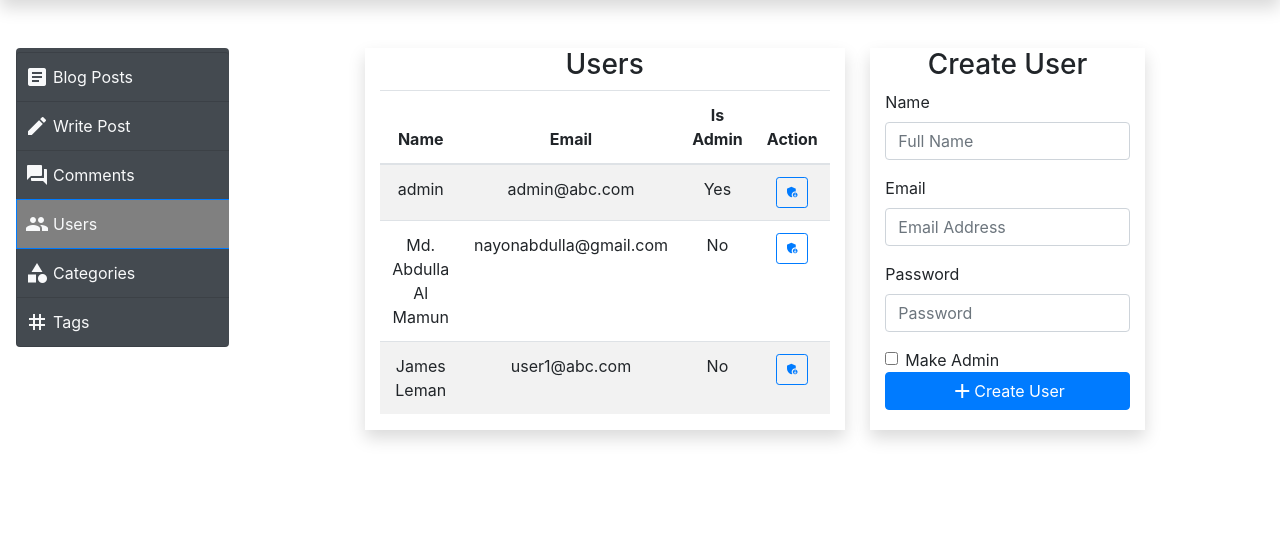
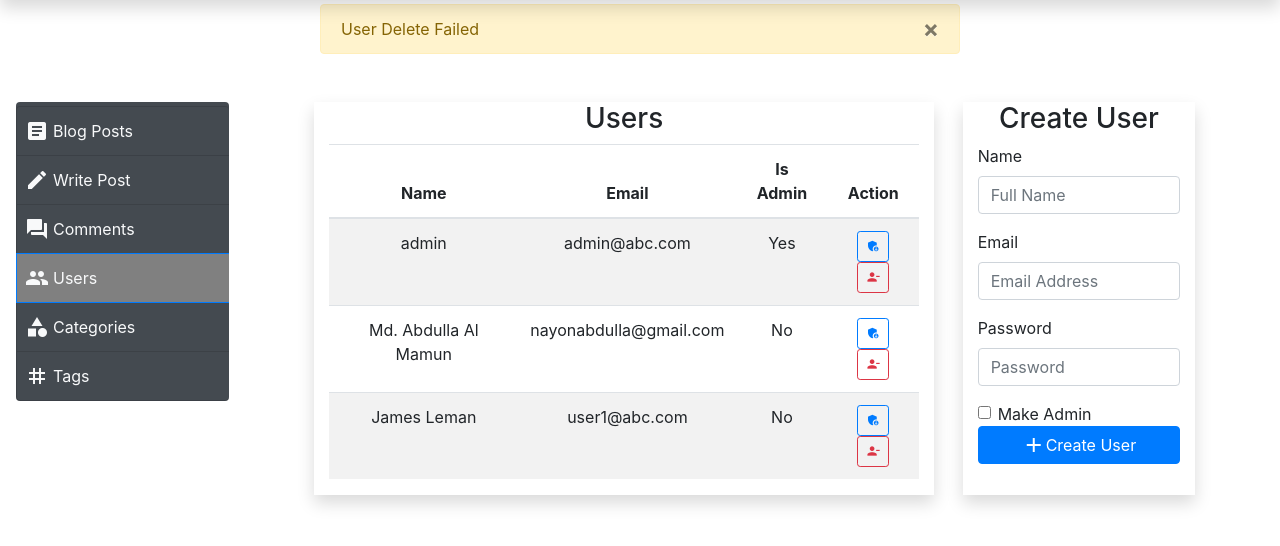
Before and after one commit to NAbdulla1/A-Blog-Site, a PHP site: page /site/admin/users.php?delete=0 in a window 1280 px wide. Shown: the part 64-610 px from the top of the page. Run offline with PHP 8.4, Linux system fonts and the light colour scheme; the visitor is signed in with stand-in values (Sample User, id 1); data comes from the database, SQL or seed files in the repository.

Commit message:
delete unnecessary functions from DB and implement User and Category Delete and solve related consequences on admin site.

```diff
--- a/site/admin/comments.php
+++ b/site/admin/comments.php
@@ -14,10 +14,10 @@ $user = DB::getUserById($_SESSION['user_id']);
 $userId = $user->id;
 $query = "SELECT c.id, c.comment_text, b.title_text, u.name, u.id as user_id FROM
     (SELECT id, title_text FROM blogs WHERE author_id = $userId) b
-    JOIN comments c ON c.blog_id = b.id JOIN users u on c.user_id = u.id";
+    JOIN comments c ON c.blog_id = b.id LEFT JOIN users u on c.user_id = u.id";
 if ($user->isAdmin)
     $query = "SELECT c.id, c.comment_text, b.title_text, u.name, u.id as user_id FROM
-    blogs b JOIN comments c ON c.blog_id = b.id JOIN users u on c.user_id = u.id";
+    blogs b JOIN comments c ON c.blog_id = b.id left JOIN users u on c.user_id = u.id";
 
 if (isset($_GET["my_comments"])) {
     $query = "SELECT c.id, c.comment_text, b.title_text, u.name, u.id as user_id FROM
@@ -194,7 +194,7 @@ $comments = DB::conn()->query($query);
                                 <td scope="row"><?php echo $commentId ?></td>
                                 <td scope="row"><?php echo $comment['comment_text']; ?></td>
                                 <td scope="row"><?php echo $comment['title_text']; ?></td>
-                                <td scope="row" class="text-center"><?php echo $comment['name']; ?></td>
+                                <td scope="row" class="text-center"><?php echo empty($comment['name'])?"Unknown":$comment['name']; ?></td>
                                 <td scope="row" class="text-center">
                                     <a href="comment-delete.php?<?php echo 'id=' . $comment['id']; ?>"
                                        class="btn btn-sm btn-outline-danger"
--- a/site/admin/post-edit.php
+++ b/site/admin/post-edit.php
@@ -52,7 +52,7 @@ if (isset($_POST['blog_title'], $_POST['blog_text'], $_POST['blog_cat'], $_FILES
         if (pathinfo($imageSavePath, PATHINFO_EXTENSION) != $extension) {
             unlink($imageSavePath);
         }
-        $imageSavePath = "../images/".pathinfo($imageSavePath, PATHINFO_FILENAME) . "." . $extension;
+        $imageSavePath = "../images/" . pathinfo($imageSavePath, PATHINFO_FILENAME) . "." . $extension;
         if (DB::updateBlogPost($title, $blogText, $imageSavePath, $blogCategoryID, $blogID)) {
             move_uploaded_file($titleImg['tmp_name'], $imageSavePath);
 
@@ -274,7 +274,8 @@ else if ($msg == "no_id")
                 <div class="form-group">
                     <label for="blogCategory">Blog Category</label>
                     <select name="blog_cat" class="form-control" id="blogCategory" required>
-                        <option <?php echo($editBlgId == null ? 'selected' : ''); ?> disabled value="">Select Blog
+                        <option <?php $selected = empty($editBlg['category_id']);
+                        echo($selected ? 'selected' : ''); ?> disabled value="">Select Blog
                             Category
                         </option>
                         <?php
--- a/site/admin/users.php
+++ b/site/admin/users.php
@@ -93,6 +93,18 @@ else if ($msg != "")
     <span aria-hidden="true">&times;</span>
   </button></div>';
 ?>
+<?php
+if (isset($_GET['delete'])) {
+    if ($_GET['delete'] == "0")
+        echo '<div class="alert alert-warning mx-auto col-md-6 mt-1" role="alert">User Delete Failed<button type="button" class="close" data-dismiss="alert" aria-label="Close">
+    <span aria-hidden="true">&times;</span>
+  </button></div>';
+    else if ($_GET['delete'] == "1")
+        echo '<div class="alert alert-success mx-auto col-md-6 mt-1" role="alert">User deleted successfully<button type="button" class="close" data-dismiss="alert" aria-label="Close">
+    <span aria-hidden="true">&times;</span>
+  </button></div>';
+}
+?>
 <div class="container-fluid">
     <div class="row mt-5 position-relative">
         <div class="col-3 col-md-2 p-0 m-0 pt-1 h-100 ml-md-3 rounded"
@@ -146,8 +158,8 @@ else if ($msg != "")
                 <?php } ?>
             </ul>
         </div><!--left panel-->
-        <div class="col-7 col-md-8 row mx-auto">
-            <div class="col-md-7 mx-auto shadow">
+        <div class="col-7 col-md-9 row mx-auto">
+            <div class="col-md-8 mx-auto shadow">
                 <h3 class="h3 text-center">Users</h3>
                 <div class="table-responsive">
                     <table class="table table-striped">
@@ -179,6 +191,12 @@ else if ($msg != "")
                                        onclick="return confirm('Are you sure to toggle admin status? <?php echo $userSelfAdmin; ?>')">
                                         admin_panel_settings
                                     </a>
+                                    <a href="users-delete.php?id=<?php echo $cuser['id'] ?>"
+                                       class="btn btn-sm btn-outline-danger material-icons"
+                                       data-toggle="tooltip" data-placement="top" title="Delete User"
+                                       onclick="return confirm('Are you sure to delete user, <?php echo $cuser['name']; ?>?')">
+                                        person_remove
+                                    </a>
                                 </td>
                             </tr>
                             <?php
@@ -188,7 +206,7 @@ else if ($msg != "")
                     </table>
                 </div>
             </div>
-            <div class="ml-md-1 col-md-4 mx-auto shadow">
+            <div class="ml-md-1 col-md-3 mx-auto shadow">
                 <h3 class="h3 text-center">Create User</h3>
                 <form action="users.php" method="post">
                     <div class="form-group">
--- a/site/src/DB.php
+++ b/site/src/DB.php
@@ -26,7 +26,6 @@ class DB
         $stmt->bind_param("s", $email);
         $stmt->execute();
         return $stmt->get_result()->num_rows > 0;
-        return (self::conn()->query("SELECT * FROM users where email = '$email';")->num_rows > 0);
     }
 
     public static function encryptPassword($pass)
@@ -48,7 +47,6 @@ class DB
         return new User($userRes['id'], $userRes['name'], $userRes['email'], $userRes['password'], $userRes['profile_pic_path'], $userRes['is_admin']);
     }
 
-
     public static function getUserById($id): ?User
     {
         if ($id == null) return null;
@@ -63,12 +61,6 @@ class DB
         while ($imgPath = $res->fetch_assoc())
             array_push($images, $imgPath['path']);
         return $images;
-    }
-
-    public static function getUser($authorId): array
-    {
-        $res = self::conn()->query("SELECT * FROM users where id = $authorId");
-        return $res->fetch_assoc();
     }
 
     public static function get3RandomPost(): array
```
Also changed, not shown: site/admin/index.php (+4 -3 lines), site/admin/users-delete.php (added, +29 -0 lines), site/images/dummy_pic.png (deleted).
